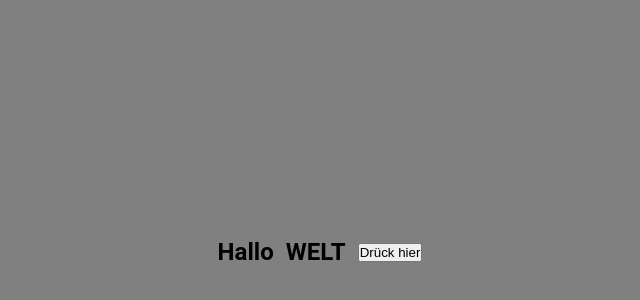
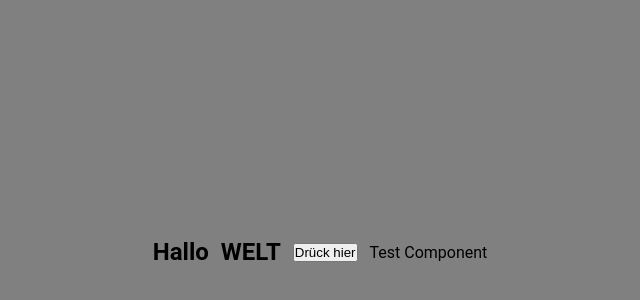
Before and after one commit to RyderzBLN/react-learn, a React (Vite) app: page / in a window 1280 px wide. Shown: the part 148-448 px from the top of the page, without its empty margins (320-960 px from the left). Built offline with nearby package versions, Linux system fonts and the light colour scheme.

Commit message:
update automatic create component file

```diff
--- a/src/App.jsx
+++ b/src/App.jsx
@@ -1,3 +1,4 @@
+import Test from "components/Test/Test.jsx";
 import "./App.css";
 import React from "react";
 
@@ -17,7 +18,7 @@ export default function App() {
           <div>
             <button>Drück hier</button>
           </div>
-
+        <Test />
         </section>
       </header>
     </>
--- /dev/null
+++ b/src/components/Test/Test.jsx
@@ -0,0 +1,8 @@
+import React from "react";
+import "./Test.style.css";
+
+function Test() {
+  return <div className="Test">Test Component</div>;
+}
+
+export default Test;
--- /dev/null
+++ b/src/components/Test/Test.style.css
@@ -0,0 +1,3 @@
+.Test {
+  /* Add styles here */
+}
```
Also changed, not shown: cc.js (+3 -6 lines).
